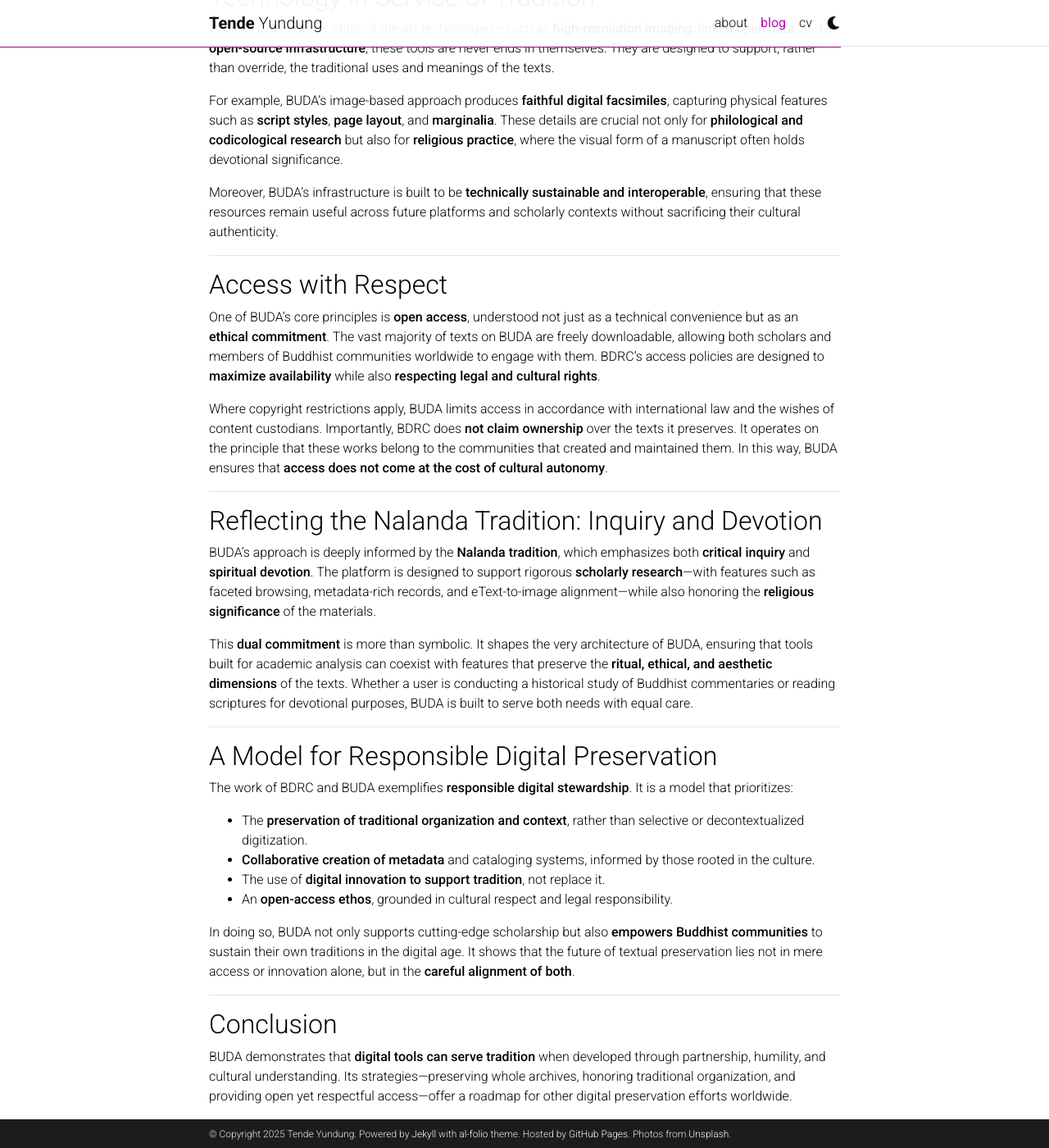
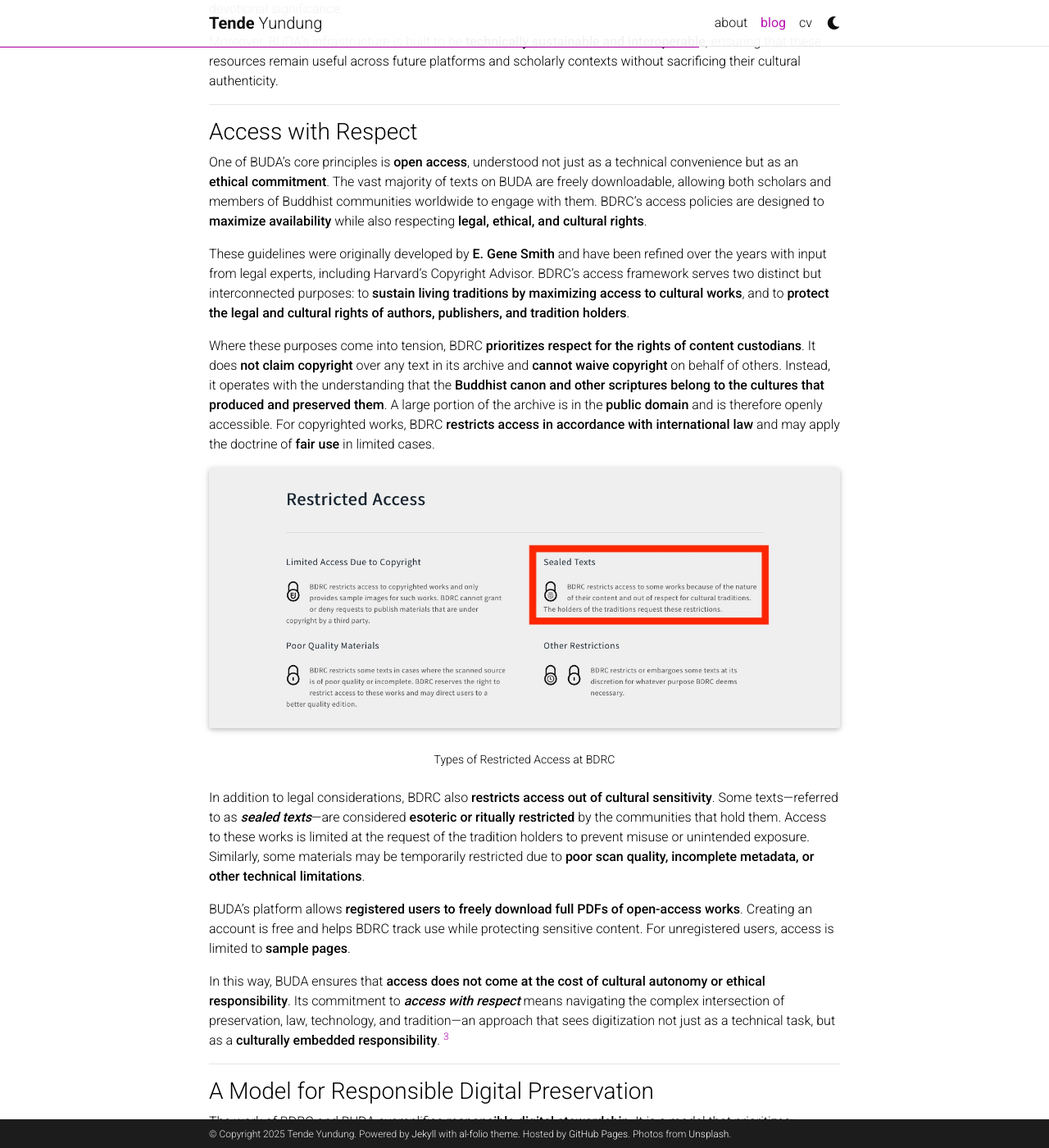
Before and after one commit to yundung/yundung.github.io, a Jekyll site: the page built from _posts/2025-05-25-cultural-sensitivity.md, in a window 1280 px wide and 1400 px high, scrolled down 1911 px. Shown: the whole window at 82% size. Built offline with Jekyll 4.4.1, drawn with Linux system fonts in a browser that asks for light colours; full-size pictures stand in for the smaller copies a plugin makes; comment, search, counter and statistics services are not loaded; a style sheet for code colours, icons or effects is not loaded; some of the changed text lies outside the part shown.

Commit message:
Fourth blogpost screenshot of access restriction added

```diff
--- a/_config.yml
+++ b/_config.yml
@@ -124,7 +124,7 @@
 
 blog_name:  BUDA – Buddhist Digital Archives # blog_name will be displayed in your blog page
 blog_nav_title: blog # your blog must have a title for it to be displayed in the nav bar
-blog_description: A beginner’s journey through the BUDA
+blog_description: A beginner’s journey through BUDA
 permalink: /blog/:year/:title/
 
 # Pagination
--- a/_posts/2025-05-25-cultural-sensitivity.md
+++ b/_posts/2025-05-25-cultural-sensitivity.md
@@ -51,23 +50,32 @@
 
 ---
 
-## Access with Respect
+### Access with Respect
 
-One of BUDA’s core principles is **open access**, understood not just as a technical convenience but as an **ethical commitment**. The vast majority of texts on BUDA are freely downloadable, allowing both scholars and members of Buddhist communities worldwide to engage with them. BDRC’s access policies are designed to **maximize availability** while also **respecting legal and cultural rights**.
+One of BUDA’s core principles is **open access**, understood not just as a technical convenience but as an **ethical commitment**. The vast majority of texts on BUDA are freely downloadable, allowing both scholars and members of Buddhist communities worldwide to engage with them. BDRC’s access policies are designed to **maximize availability** while also respecting **legal, ethical, and cultural rights**.
 
-Where copyright restrictions apply, BUDA limits access in accordance with international law and the wishes of content custodians. Importantly, BDRC does **not claim ownership** over the texts it preserves. It operates on the principle that these works belong to the communities that created and maintained them. In this way, BUDA ensures that **access does not come at the cost of cultural autonomy**.
+These guidelines were originally developed by **E. Gene Smith** and have been refined over the years with input from legal experts, including Harvard’s Copyright Advisor. BDRC’s access framework serves two distinct but interconnected purposes: to **sustain living traditions by maximizing access to cultural works**, and to **protect the legal and cultural rights of authors, publishers, and tradition holders**.
+
+Where these purposes come into tension, BDRC **prioritizes respect for the rights of content custodians**. It does **not claim copyright** over any text in its archive and **cannot waive copyright** on behalf of others. Instead, it operates with the understanding that the **Buddhist canon and other scriptures belong to the cultures that produced and preserved them**. A large portion of the archive is in the **public domain** and is therefore openly accessible. For copyrighted works, BDRC **restricts access in accordance with international law** and may apply the doctrine of **fair use** in limited cases.
+
+<div class="row mt-3">
+    <div class="col-sm mt-3 mt-md-0">
+        {% include figure.html path="assets/img/bdrc-07-access.jpeg" class="img-fluid rounded z-depth-1" zoomable=true %}
+    </div>
+</div>
+<div class="caption">
+    Types of Restricted Access at BDRC
+</div>
+
+In addition to legal considerations, BDRC also **restricts access out of cultural sensitivity**. Some texts—referred to as ***sealed texts***—are considered **esoteric or ritually restricted** by the communities that hold them. Access to these works is limited at the request of the tradition holders to prevent misuse or unintended exposure. Similarly, some materials may be temporarily restricted due to **poor scan quality, incomplete metadata, or other technical limitations**.
+
+BUDA’s platform allows **registered users to freely download full PDFs of open-access works**. Creating an account is free and helps BDRC track use while protecting sensitive content. For unregistered users, access is limited to **sample pages**.
+
+In this way, BUDA ensures that **access does not come at the cost of cultural autonomy or ethical responsibility**. Its commitment to ***access with respect*** means navigating the complex intersection of preservation, law, technology, and tradition—an approach that sees digitization not just as a technical task, but as a **culturally embedded responsibility**. [^3]
 
 ---
 
-## Reflecting the Nalanda Tradition: Inquiry and Devotion
-
-BUDA’s approach is deeply informed by the **Nalanda tradition**, which emphasizes both **critical inquiry** and **spiritual devotion**. The platform is designed to support rigorous **scholarly research**—with features such as faceted browsing, metadata-rich records, and eText-to-image alignment—while also honoring the **religious significance** of the materials.
-
-This **dual commitment** is more than symbolic. It shapes the very architecture of BUDA, ensuring that tools built for academic analysis can coexist with features that preserve the **ritual, ethical, and aesthetic dimensions** of the texts. Whether a user is conducting a historical study of Buddhist commentaries or reading scriptures for devotional purposes, BUDA is built to serve both needs with equal care.
-
----
-
-## A Model for Responsible Digital Preservation
+### A Model for Responsible Digital Preservation
 
 The work of BDRC and BUDA exemplifies **responsible digital stewardship**. It is a model that prioritizes:
 
@@ -80,7 +88,7 @@
 
 ---
 
-## Conclusion
+### Conclusion
 
 BUDA demonstrates that **digital tools can serve tradition** when developed through partnership, humility, and cultural understanding. Its strategies—preserving whole archives, honoring traditional organization, and providing open yet respectful access—offer a roadmap for other digital preservation efforts worldwide.
 
@@ -88,3 +96,5 @@
 
 
 [^1]: [https://www.bdrc.io/blog/2024/11/27/bdrc-and-the-library-of-tibetan-works-and-archives-collaborate-on-digital-preservation-of-manuscripts/](https://www.bdrc.io/blog/2024/11/27/bdrc-and-the-library-of-tibetan-works-and-archives-collaborate-on-digital-preservation-of-manuscripts/)
+[^2]: [https://github.com/buda-base/](https://github.com/buda-base/)
+[^3]: [https://www.bdrc.io/access-policies/](https://www.bdrc.io/access-policies/)
```
Also changed, not shown: other parts of _posts/2025-05-25-cultural-sensitivity.md (+6 -7 lines), _posts/2025-04-04-introduction.md (+1 -1 lines), _posts/2025-04-18-BUDA2.md (+1 -1 lines), assets/img/bdrc-07-access.jpeg (added).
